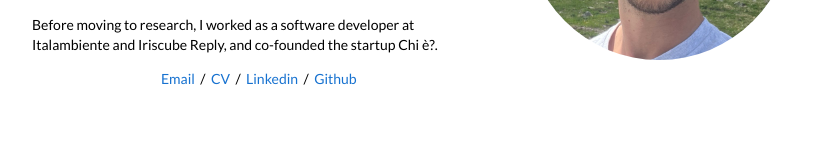
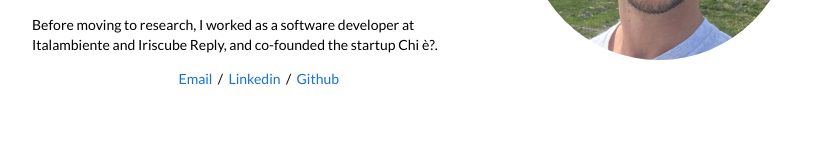
Before and after one commit to GabrieleMasciulli/GabrieleMasciulli.github.io, a plain HTML site: page index.html in a window 1280 px wide. Shown: the part 278-428 px from the top of the page, without its empty margins (228-1051 px from the left). Drawn offline with Linux system fonts and the light colour scheme.

Commit message:
Remove CV from the site
Co-Authored-By: Claude Fable 5.2 <noreply@anthropic.com>

```diff
--- a/index.html
+++ b/index.html
@@ -23,7 +23,6 @@
       <p>Before moving to research, I worked as a software developer at Italambiente and Iriscube Reply, and co-founded the startup Chi è?.</p>
       <p class="links">
         <a href="mailto:gmasciu@gmail.com">Email</a> &nbsp;/&nbsp;
-        <a href="Resume.pdf">CV</a> &nbsp;/&nbsp;
         <a href="https://www.linkedin.com/in/gabrielemasciulli/">Linkedin</a> &nbsp;/&nbsp;
         <a href="https://github.com/GabrieleMasciulli">Github</a>
       </p>
```
Also changed, not shown: 2 other files.
